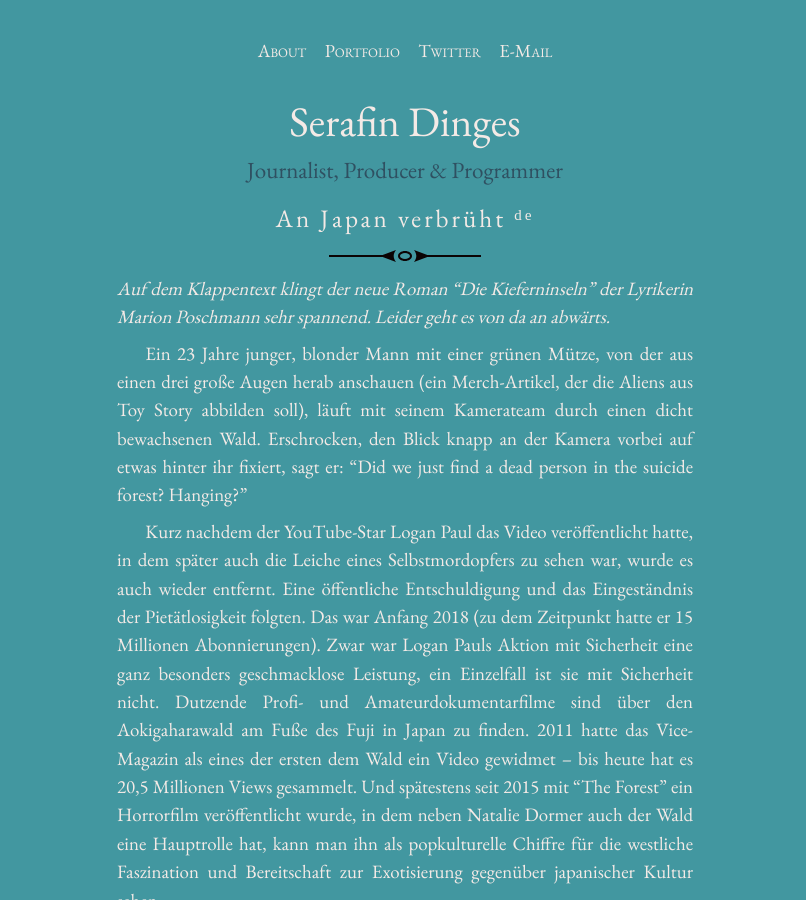
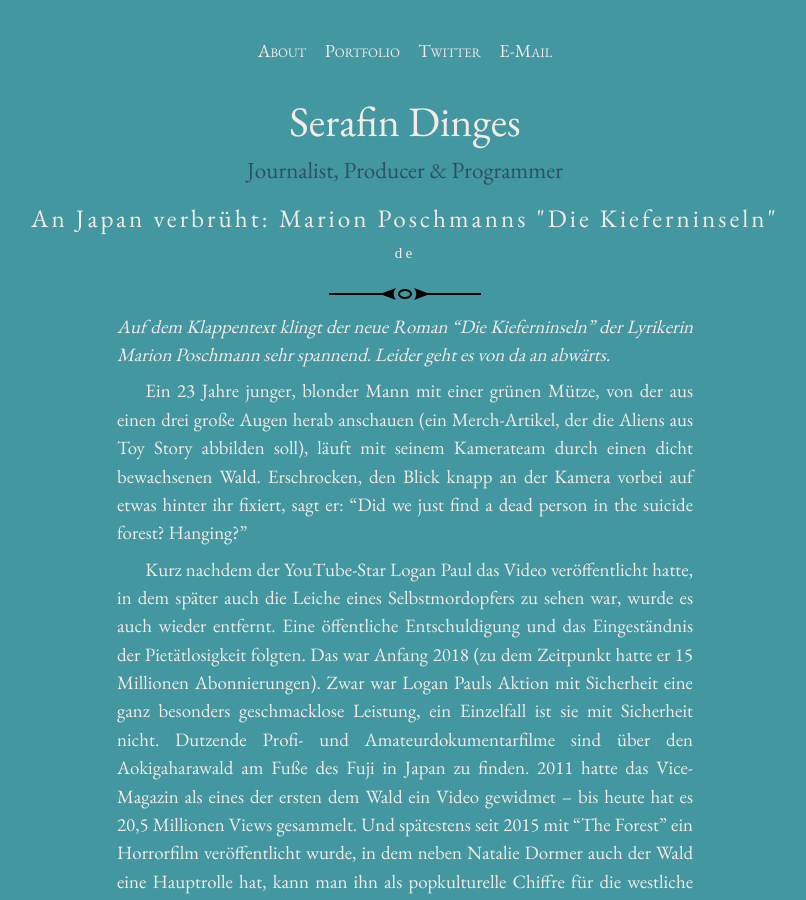
Before and after one commit to SerafinDinges/serafindinges.com, a Jekyll site: the page built from _posts/2019-12-01-rezension-kieferninseln.md, in a window 1280 px wide and 900 px high. Shown: the whole window, without its empty margins (235-1041 px from the left). Built offline with Jekyll 4.4.1, drawn with Linux system fonts in a browser that asks for light colours.

Commit message:
update title

```diff
--- a/_posts/2019-12-01-rezension-kieferninseln.md
+++ b/_posts/2019-12-01-rezension-kieferninseln.md
@@ -1,6 +1,6 @@
 ---
 title: >-
-    An Japan verbrüht ᵈᵉ
+    An Japan verbrüht: Marion Poschmanns "Die Kieferninseln" ᵈᵉ
 layout: post
 ---
 _Auf dem Klappentext klingt der neue Roman “Die Kieferninseln” der Lyrikerin Marion Poschmann sehr spannend. Leider geht es von da an abwärts._
```
Also changed, not shown: portfolio.md (+2 -0 lines).
